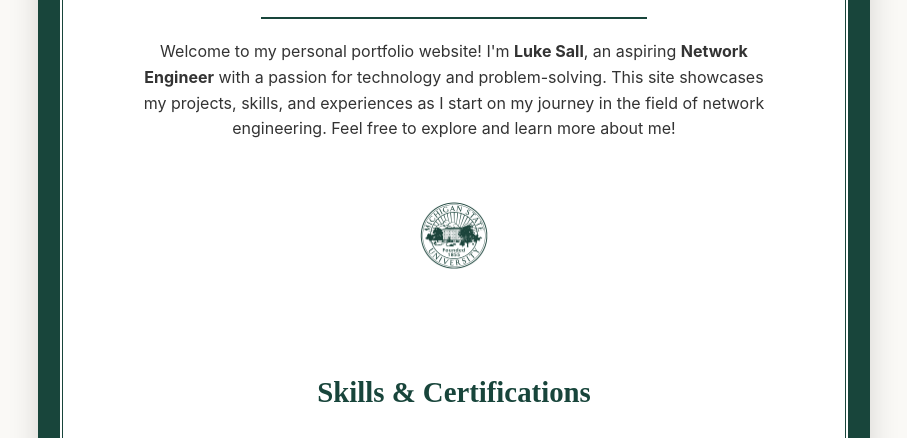
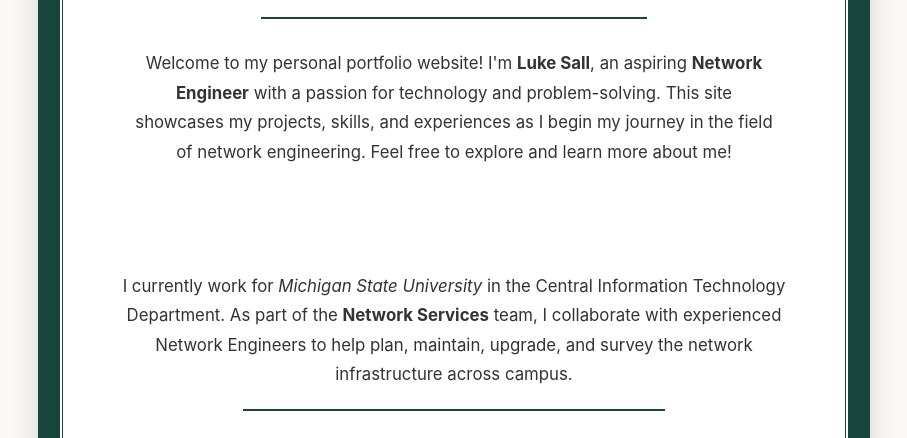
Before and after one commit to SallLookinForHelp/portfolio-final, a plain HTML site: page index.html in a window 1280 px wide. Shown: the part 473-911 px from the top of the page, without its empty margins (186-1093 px from the left). Drawn offline with Linux system fonts and the light colour scheme.

Commit message:
before docker

```diff
--- a/index.html
+++ b/index.html
@@ -32,14 +32,26 @@
 
     <div class="decor-line"></div>
 
-            <p>
-                Welcome to my personal portfolio website! I'm <strong>Luke Sall</strong>, an aspiring <strong>Network Engineer</strong>
-                with a passion for technology and problem-solving. This site showcases my projects, skills, and experiences as
-                I start on my journey in the field of network engineering. Feel free to explore and learn more about me!
+    <p class="intro-text">
+        Welcome to my personal portfolio website! I'm <strong>Luke Sall</strong>, an aspiring
+        <strong>Network Engineer</strong> with a passion for technology and problem-solving.
+        This site showcases my projects, skills, and experiences as I begin my journey in the field
+        of network engineering. Feel free to explore and learn more about me!
     </p>
 </div>
 
-        <img src="msu-seal.png" alt="MSU Seal" class="seal">
+<!-- space between paragraphs -->
+<div class="intro-spacer"></div>
+
+<!-- second paragraph with line UNDER it -->
+<p class="secondary-text">
+    I currently work for <em>Michigan State University</em> in the
+    Central Information Technology Department. As part of the <strong>Network Services</strong> team,
+    I collaborate with experienced Network Engineers to help plan, maintain, upgrade, and survey the
+    network infrastructure across campus.
+</p>
+
+<div class="decor-line"></div>
 
         <!-- Space between diploma and skills -->
         <div class="section-spacer"></div>
@@ -81,12 +93,18 @@
                     <img src="awk.png" class="skill-icon" alt="awk">
                     <p>awk</p>
                 </div>
+
+                <div class="skill-card">
+                    <img src="docker.png" class="skill-icon" alt="docker">
+                    <p>Docker</p>
+                </div>
+
                 <div class="skill-card">
                     <img src="plus.png" class="skill-icon" alt="More">
-                    <p>More Skills On The Way</p>
+                    <p>More Soon!</p>
             </div>
         </section>
-
+        <img src="msu-seal.png" alt="MSU Seal" class="seal">
     </div>
 </div>
 
--- a/styles.css
+++ b/styles.css
@@ -12,7 +12,9 @@ body {
   color: #333;
   line-height: 1.6;
 }
-
+p {
+text-align: center;
+}
 /* OUTER WRAPPER */
 .outer-box {
   display: flex;
@@ -33,10 +35,7 @@ body {
   width: 95%;
   border-radius: 12px;
   margin: 20px auto;
-
   border: 4px double #18453B;  /* (1) diploma border */
-
-  background-image: url("paper-texture.png");  /* (2) parchment texture */
   background-size: cover;
   background-repeat: no-repeat;
   background-position: center;
@@ -142,6 +141,13 @@ img {
     flex-direction: column;
   }
 }
+
+/* Ensure content sits ABOVE watermark */
+.inner-box  * {
+  position: relative;
+  z-index: 1;
+}
+
  /* WATERMARK (6) */
 .inner-box {
   position: relative;
@@ -160,11 +166,7 @@ img {
   pointer-events: none;
 }
 
-/* Ensure content sits ABOVE watermark */
-.inner-box > * {
-  position: relative;
-  z-index: 1;
-}
+
 
 /* SECTION TITLES */
 .section-title {
@@ -254,7 +256,7 @@ img {
 
 .skill-card {
   background-color: #ffffff;
-  border: 5px solid #18453B;      /* thicker border */
+  border: 6px solid #18453B;      /* thicker border */
   border-radius: 18px;
   padding: 20px 15px;
   text-align: center;
@@ -282,3 +284,32 @@ img {
   object-fit: contain;
   margin-bottom: 12px;
 }
+
+.intro-text {
+  max-width: 700px;
+  margin: 20px auto 30px auto;   /* spacing from line + bottom */
+  line-height: 1.75;
+  font-size: 1.05rem;
+}
+
+.secondary-text {
+  max-width: 750px;
+  margin: 20px auto 10px auto;   /* spacing above & below */
+  text-align: center;
+  line-height: 1.75;
+  font-size: 1.05rem;
+  color: #333;
+}
+
+/* Adds spacing between first and second paragraphs */
+.intro-spacer {
+  height: 25px;
+}
+
+/* Optional: make your decor line a bit cleaner */
+.decor-line {
+  width: 60%;
+  height: 2px;
+  background-color: #18453B;
+  margin: 20px auto 30px auto;
+}
```
Lines whose indentation alone changed are shown as unchanged.
